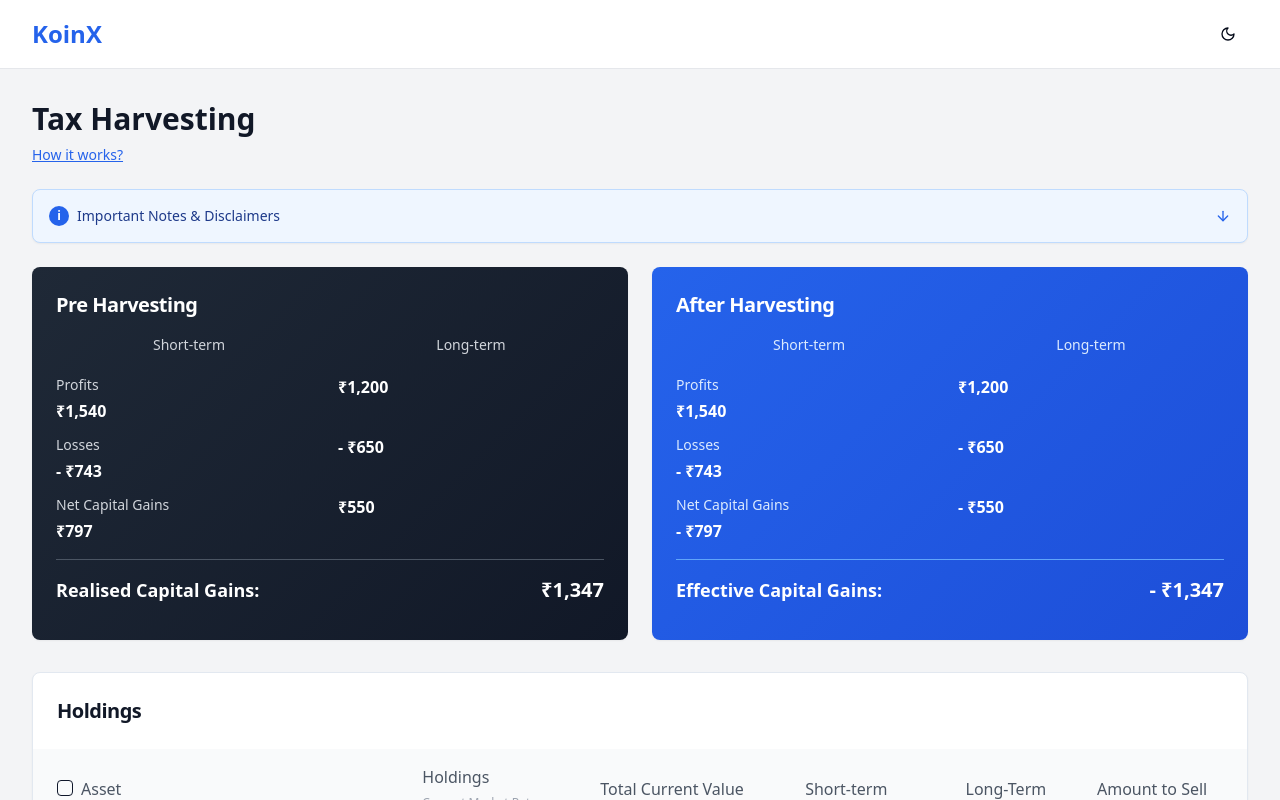
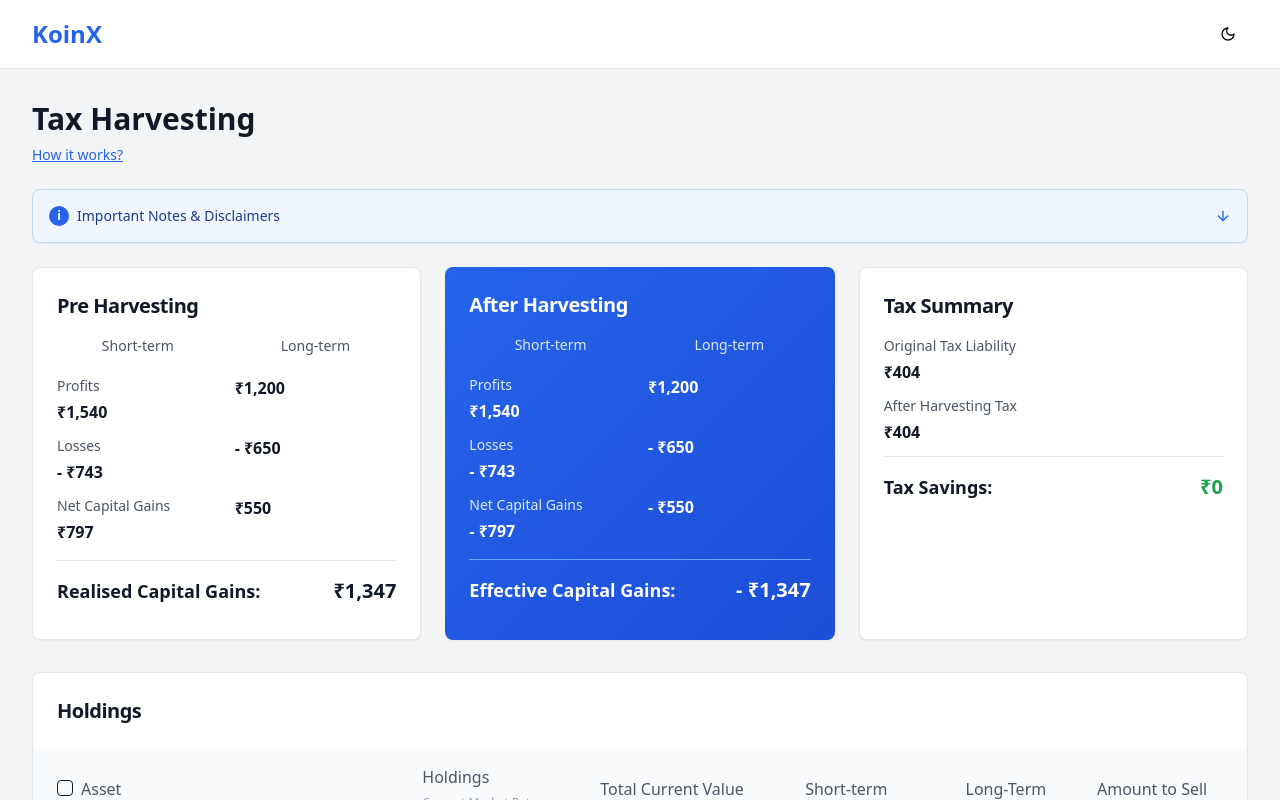
Before and after one commit to 21daemon/asset-tax-balance, a React (Vite) app: page / in a window 1280 px wide. Shown: the top 800 px of the page. Built offline with nearby package versions, Linux system fonts and the light colour scheme.

Commit message:
Refactor: Implement three-column layout and theme-based card styling
-   Modified the CapitalGainsCards component to display cards in a three-column layout.
-   Applied conditional styling to the "Pre Harvesting" card, setting the background to white in light mode and dark in dark mode.

```diff
--- a/src/components/CapitalGainsCards.tsx
+++ b/src/components/CapitalGainsCards.tsx
@@ -18,15 +18,20 @@ const CapitalGainsCards = () => {
 
   if (!originalCapitalGains || !currentCapitalGains) {
     return (
-      <div className="grid grid-cols-1 lg:grid-cols-2 gap-6 mb-8">
-        <Card className="koinx-dark text-white animate-pulse">
+      <div className="grid grid-cols-1 lg:grid-cols-3 gap-6 mb-8">
+        <Card className="bg-white dark:bg-gray-800 text-gray-900 dark:text-white animate-pulse">
           <CardContent className="p-6">
-            <div className="h-64 bg-gray-700 rounded"></div>
+            <div className="h-64 bg-gray-200 dark:bg-gray-700 rounded"></div>
           </CardContent>
         </Card>
         <Card className="koinx-blue text-white animate-pulse">
           <CardContent className="p-6">
             <div className="h-64 bg-blue-700 rounded"></div>
+          </CardContent>
+        </Card>
+        <Card className="bg-white dark:bg-gray-800 text-gray-900 dark:text-white animate-pulse">
+          <CardContent className="p-6">
+            <div className="h-64 bg-gray-200 dark:bg-gray-700 rounded"></div>
           </CardContent>
         </Card>
       </div>
@@ -45,26 +50,26 @@ const CapitalGainsCards = () => {
   const showSavings = savings > 0;
 
   return (
-    <div className="grid grid-cols-1 lg:grid-cols-2 gap-6 mb-8">
+    <div className="grid grid-cols-1 lg:grid-cols-3 gap-6 mb-8">
       {/* Pre Harvesting Card */}
-      <Card className="koinx-dark text-white border-0">
+      <Card className="bg-white dark:bg-gray-800 text-gray-900 dark:text-white border border-gray-200 dark:border-gray-700">
         <CardHeader className="pb-4">
           <CardTitle className="text-xl font-semibold">Pre Harvesting</CardTitle>
         </CardHeader>
         <CardContent className="space-y-4">
           <div className="grid grid-cols-2 gap-4 text-sm">
             <div className="text-center">
-              <div className="text-gray-300 mb-1">Short-term</div>
+              <div className="text-gray-600 dark:text-gray-300 mb-1">Short-term</div>
             </div>
             <div className="text-center">
-              <div className="text-gray-300 mb-1">Long-term</div>
+              <div className="text-gray-600 dark:text-gray-300 mb-1">Long-term</div>
             </div>
           </div>
 
           <div className="space-y-3">
             <div className="grid grid-cols-2 gap-4">
               <div>
-                <div className="text-gray-300 text-sm mb-1">Profits</div>
+                <div className="text-gray-600 dark:text-gray-300 text-sm mb-1">Profits</div>
                 <div className="font-semibold">{formatCurrency(originalCapitalGains.stcg.profits)}</div>
               </div>
               <div>
@@ -74,7 +79,7 @@ const CapitalGainsCards = () => {
 
             <div className="grid grid-cols-2 gap-4">
               <div>
-                <div className="text-gray-300 text-sm mb-1">Losses</div>
+                <div className="text-gray-600 dark:text-gray-300 text-sm mb-1">Losses</div>
                 <div className="font-semibold">- {formatCurrency(originalCapitalGains.stcg.losses)}</div>
               </div>
               <div>
@@ -84,7 +89,7 @@ const CapitalGainsCards = () => {
 
             <div className="grid grid-cols-2 gap-4">
               <div>
-                <div className="text-gray-300 text-sm mb-1">Net Capital Gains</div>
+                <div className="text-gray-600 dark:text-gray-300 text-sm mb-1">Net Capital Gains</div>
                 <div className="font-semibold">{formatCurrency(originalNetSTCG)}</div>
               </div>
               <div>
@@ -93,7 +98,7 @@ const CapitalGainsCards = () => {
             </div>
           </div>
 
-          <div className="pt-4 border-t border-gray-600">
+          <div className="pt-4 border-t border-gray-200 dark:border-gray-600">
             <div className="flex justify-between items-center">
               <span className="text-lg font-semibold">Realised Capital Gains:</span>
               <span className="text-xl font-bold">{formatCurrency(originalRealisedGains)}</span>
@@ -164,6 +169,35 @@ const CapitalGainsCards = () => {
           </div>
         </CardContent>
       </Card>
+
+      {/* Third Card - Summary or Additional Info */}
+      <Card className="bg-white dark:bg-gray-800 text-gray-900 dark:text-white border border-gray-200 dark:border-gray-700">
+        <CardHeader className="pb-4">
+          <CardTitle className="text-xl font-semibold">Tax Summary</CardTitle>
+        </CardHeader>
+        <CardContent className="space-y-4">
+          <div className="space-y-3">
+            <div>
+              <div className="text-gray-600 dark:text-gray-300 text-sm mb-1">Original Tax Liability</div>
+              <div className="font-semibold">{formatCurrency(originalRealisedGains * 0.3)}</div>
+            </div>
+
+            <div>
+              <div className="text-gray-600 dark:text-gray-300 text-sm mb-1">After Harvesting Tax</div>
+              <div className="font-semibold">{formatCurrency(Math.max(0, currentRealisedGains * 0.3))}</div>
+            </div>
+
+            <div className="pt-4 border-t border-gray-200 dark:border-gray-600">
+              <div className="flex justify-between items-center">
+                <span className="text-lg font-semibold">Tax Savings:</span>
+                <span className="text-xl font-bold text-green-600 dark:text-green-400">
+                  {formatCurrency(Math.max(0, (originalRealisedGains - Math.max(0, currentRealisedGains)) * 0.3))}
+                </span>
+              </div>
+            </div>
+          </div>
+        </CardContent>
+      </Card>
     </div>
   );
 };
```
